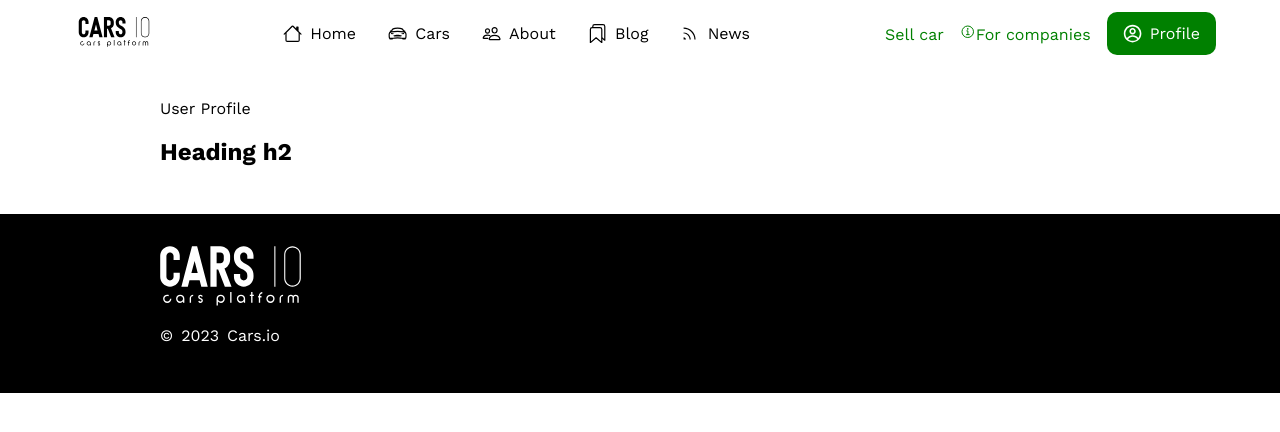
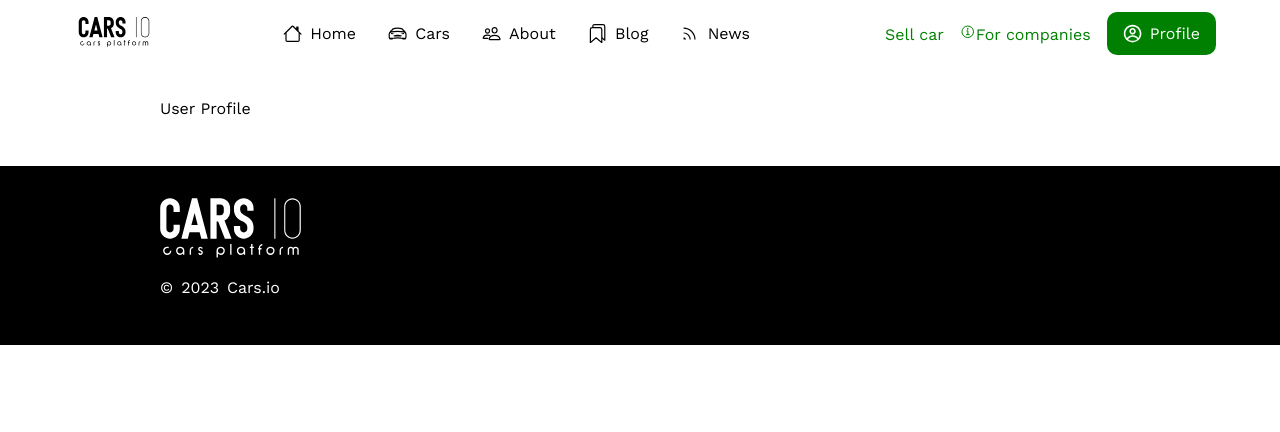
Before and after one commit to Carterjamesq/carsio, a React (Create React App) app: page /profile in a window 1280 px wide. Shown: the top 432 px of the page. Built offline with nearby package versions, Linux system fonts and the light colour scheme; no server answers; some icons are missing.

Commit message:
Deleting Heading

```diff
--- a/src/components/UserProfile.js
+++ b/src/components/UserProfile.js
@@ -4,7 +4,6 @@ const UserProfile = () => {
   return (
     <div>
       <p>User Profile</p>
-      <h2>Heading h2</h2>
     </div>
   );
 };
```
